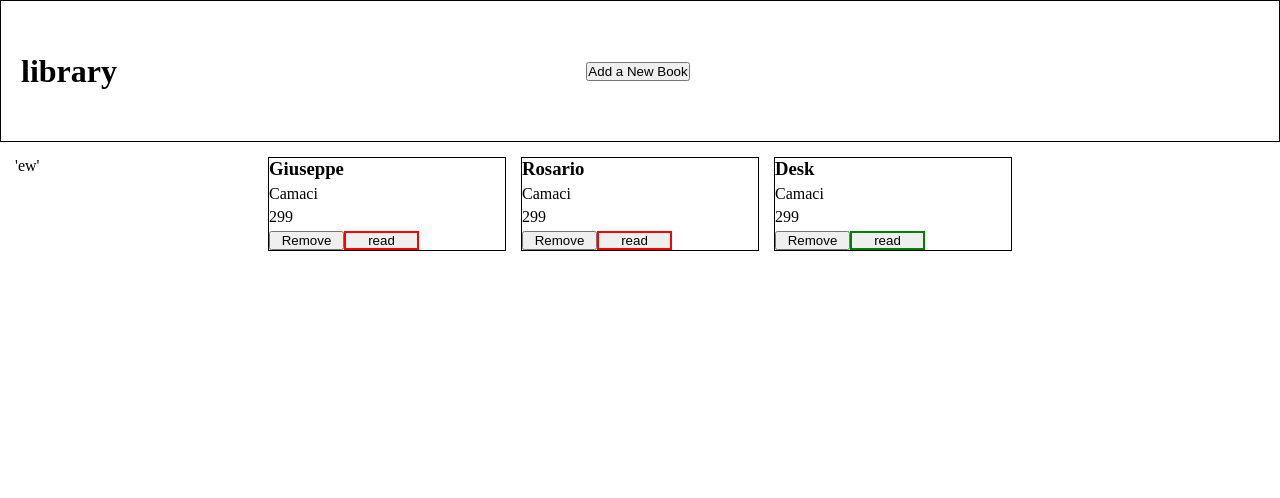
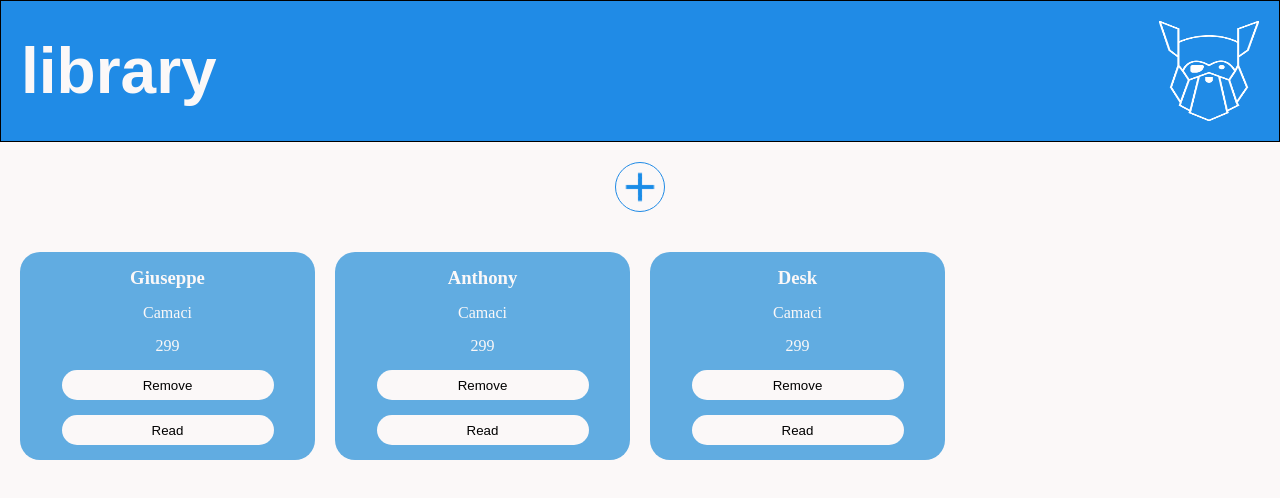
Before and after one commit to gcamaci/Library, a plain HTML site: page index.html in a window 1280 px wide. Drawn offline with Linux system fonts and the light colour scheme; a web font is replaced by a local one.

Commit message:
finishing UI

```diff
--- a/index.html
+++ b/index.html
@@ -10,12 +10,16 @@
 <body>
     <header>
         <h1>library</h1>
-        <button id="modal-button" type="button">Add a New Book</button>
         <img src="./Images/odin.png">
     </header>
+    <section>
+        <div class="create-wrap">
+            <button id="modal-button" type="button"></button>
+        </div>
+    </section>
     <main>
 
-        'ew'
+
     </main>
     <section id="simpleModal" class="hide-modal">
         <form  action="/" id="book-form" class="modal-content">
--- a/script.js
+++ b/script.js
@@ -11,7 +11,7 @@ let myLibrary = [];
 
 //Placeholder books
 const book1 = new Book('Giuseppe',"Camaci",299,false);
-const book2 = new Book('Rosario',"Camaci",299,false);
+const book2 = new Book('Anthony',"Camaci",299,false);
 const book3 = new Book('Desk',"Camaci",299,true);
 myLibrary.push(book1);
 myLibrary.push(book2);
@@ -105,16 +105,16 @@ function displayLibrary(){
         readBtn.classList.add('unread')
         readBtn.dataset.readNum = index;
         readBtn.type = "button";
-        readBtn.textContent = "read";
+        readBtn.textContent = "Read";
 
         //switch to ternary
-
+        /*
         if(Book.read === true){
             readBtn.style.border = "2px solid green"
         }else{
             readBtn.style.border = "2px solid red"
         }
-
+        */
         btnWrapper.appendChild(readBtn);
 
         readBtn.addEventListener('click', () => {
--- a/style.css
+++ b/style.css
@@ -1,11 +1,22 @@
+@import url('http://fonts.cdnfonts.com/css/pauschal');
 *{
     margin:0;
     padding:0;
     box-sizing: border-box;
 
+
+}
+:root{
+    --main-color: #89C1E0;
+    --accent-light-color: #B7BBC0;
+    --accent-dark-color: #61ACE1;
+    --background-dark-color: #208BE6;
+    --white-color : #FBF8F8;
+
 }
 
 body{
+    background-color:var(--white-color);
 
 
 }
@@ -14,31 +25,77 @@ img{
     height: 100px;
 }
 header{
+    position: relative;
     display: flex;
     justify-content: space-between;
     align-items: center;
     padding: 20px;
     border: 1px solid black;
+    background-color: var(--background-dark-color);
+}
+header h1{
+    font-family: 'pauschal', sans-serif;
+    color: var(--white-color);
+    font-size: 4rem;
+}
+.create-wrap{
+    display: flex;
+    justify-content: center;
+    align-items: center;
+    padding: 20px;
+
+
+}
+#modal-button{
+    background-image: url(./Images/plus.png);
+    background-repeat: no-repeat;
+    background-position: center;
+    background-size: cover;
+    border-radius: 50px;
+    background-color: var(--white-color);
+    border: 1px solid;
+    border-color: var(--background-dark-color);
+    width: 50px;
+    height: 50px;
+
+
 }
 main{
     display: grid;
-    grid-template-columns: repeat(5, 1fr);
-    padding: 15px;
-    gap: 15px;
-
+    grid-template-columns: repeat(4, 1fr);
+    padding: 20px;
+    justify-content: center;
+    gap: 20px;
 
 }
 
 .card{
-    border: black 1px solid;
+    border: none;
     display: flex;
     flex-direction: column;
-    gap: 5px;
+    gap: 15px;
+    padding: 15px;
+    align-items: center;
+    color: var(--white-color);
+    justify-content: space-between;
+    background-color:var(--accent-dark-color);
+    border-radius: 20px;
+}
+.btn-wrapper{
+    display: flex;
+    flex-direction: column;
+    align-items: center;
+    gap:15px;
+    width: 100%;
 }
 
-
 .btn{
-    width: 75px;
+    width: 80%;
+    height: 30px;
+    border-color: var(--main-color);
+    border: none;
+    border-radius:20px;
+    background-color: var(--white-color);
 }
 .modal{
     background-color: rgb(245, 242, 242, .5);
@@ -77,7 +134,6 @@ main{
     height: 25px;
     position: absolute;
     right: 0;
-
 }
 
 .input-container{
```
Also changed, not shown: Images/plus.png (added), 2 other files.
